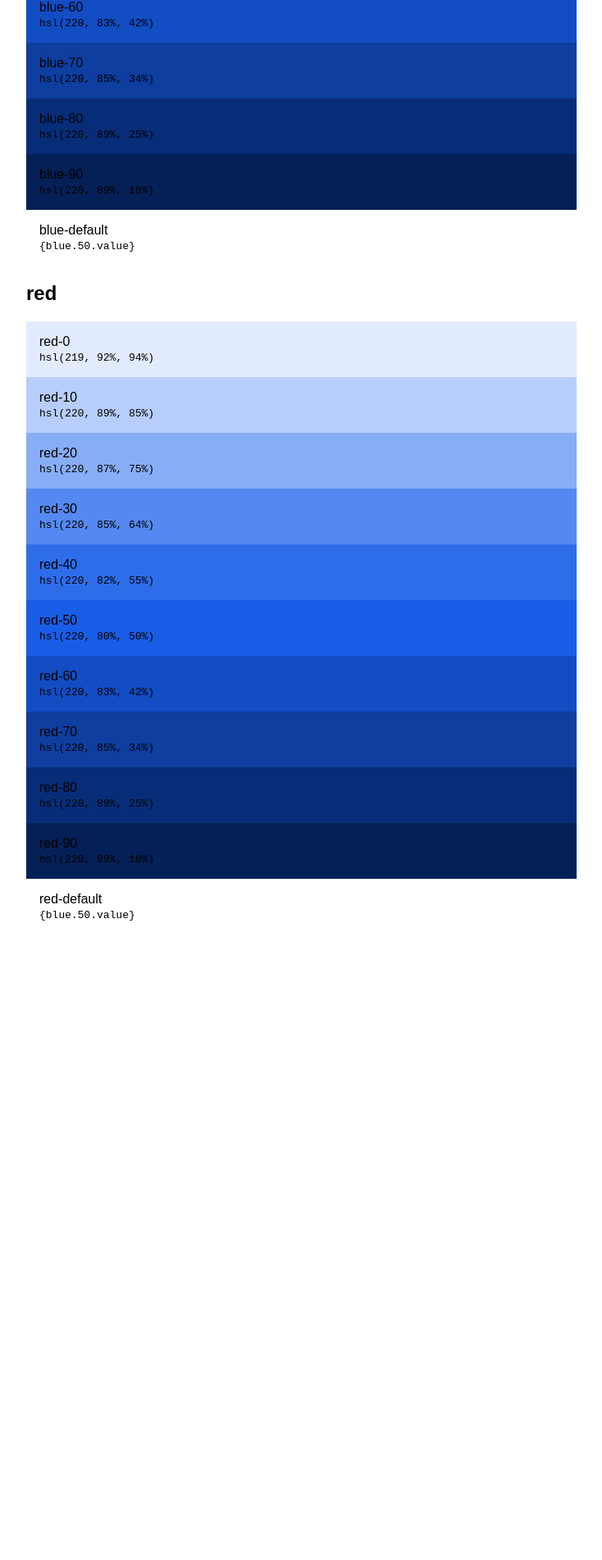
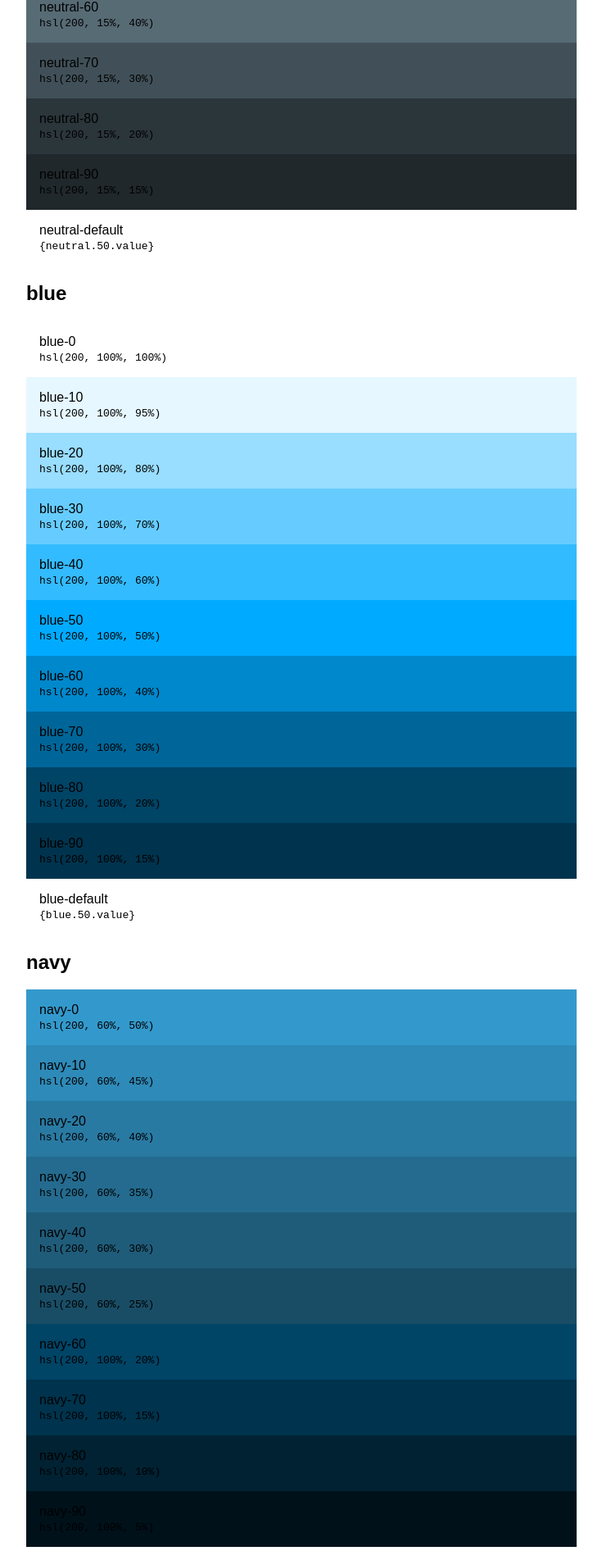
Before and after one commit to scottdejonge/color-system, a Vue app: page / in a window 1280 px wide. Shown: the part 540-2443 px from the top of the page at 82% size, without its empty margins (272-1007 px from the left). Before the commit the page ends 1728 px from the top, so only its background shows below. Built offline with nearby package versions, Linux system fonts and the light colour scheme.

Commit message:
Palettes

```diff
--- a/constants/colors.json
+++ b/constants/colors.json
@@ -1,94 +1,278 @@
 {
+  "neutral": {
+    "0": {
+      "name": "neutral-0",
+      "value": "hsl(200, 15%, 100%)"
+    },
+    "10": {
+      "name": "neutral-10",
+      "value": "hsl(200, 15%, 95%)"
+    },
+    "20": {
+      "name": "neutral-20",
+      "value": "hsl(200, 15%, 80%)"
+    },
+    "30": {
+      "name": "neutral-30",
+      "value": "hsl(200, 15%, 70%)"
+    },
+    "40": {
+      "name": "neutral-40",
+      "value": "hsl(200, 15%, 60%)"
+    },
+    "50": {
+      "name": "neutral-50",
+      "value": "hsl(200, 15%, 50%)"
+    },
+    "60": {
+      "name": "neutral-60",
+      "value": "hsl(200, 15%, 40%)"
+    },
+    "70": {
+      "name": "neutral-70",
+      "value": "hsl(200, 15%, 30%)"
+    },
+    "80": {
+      "name": "neutral-80",
+      "value": "hsl(200, 15%, 20%)"
+    },
+    "90": {
+      "name": "neutral-90",
+      "value": "hsl(200, 15%, 15%)"
+    },
+    "default"  : {
+      "name": "neutral-default",
+      "value": "{neutral.50.value}"
+    }
+  },
   "blue": {
     "0": {
       "name": "blue-0",
-      "value": "hsl(219, 92%, 94%)"
+      "value": "hsl(200, 100%, 100%)"
     },
     "10": {
       "name": "blue-10",
-      "value": "hsl(220, 89%, 85%)"
+      "value": "hsl(200, 100%, 95%)"
     },
     "20": {
       "name": "blue-20",
-      "value": "hsl(220, 87%, 75%)"
+      "value": "hsl(200, 100%, 80%)"
     },
     "30": {
       "name": "blue-30",
-      "value": "hsl(220, 85%, 64%)"
+      "value": "hsl(200, 100%, 70%)"
     },
     "40": {
       "name": "blue-40",
-      "value": "hsl(220, 82%, 55%)"
+      "value": "hsl(200, 100%, 60%)"
     },
     "50": {
       "name": "blue-50",
-      "value": "hsl(220, 80%, 50%)"
+      "value": "hsl(200, 100%, 50%)"
     },
     "60": {
       "name": "blue-60",
-      "value": "hsl(220, 83%, 42%)"
+      "value": "hsl(200, 100%, 40%)"
     },
     "70": {
       "name": "blue-70",
-      "value": "hsl(220, 85%, 34%)"
+      "value": "hsl(200, 100%, 30%)"
     },
     "80": {
       "name": "blue-80",
-      "value": "hsl(220, 89%, 25%)"
+      "value": "hsl(200, 100%, 20%)"
     },
     "90": {
       "name": "blue-90",
-      "value": "hsl(220, 89%, 18%)"
+      "value": "hsl(200, 100%, 15%)"
     },
     "default"  : {
       "name": "blue-default",
       "value": "{blue.50.value}"
     }
   },
+  "navy": {
+    "0": {
+      "name": "navy-0",
+      "value": "hsl(200, 60%, 50%)"
+    },
+    "10": {
+      "name": "navy-10",
+      "value": "hsl(200, 60%, 45%)"
+    },
+    "20": {
+      "name": "navy-20",
+      "value": "hsl(200, 60%, 40%)"
+    },
+    "30": {
+      "name": "navy-30",
+      "value": "hsl(200, 60%, 35%)"
+    },
+    "40": {
+      "name": "navy-40",
+      "value": "hsl(200, 60%, 30%)"
+    },
+    "50": {
+      "name": "navy-50",
+      "value": "hsl(200, 60%, 25%)"
+    },
+    "60": {
+      "name": "navy-60",
+      "value": "hsl(200, 100%, 20%)"
+    },
+    "70": {
+      "name": "navy-70",
+      "value": "hsl(200, 100%, 15%)"
+    },
+    "80": {
+      "name": "navy-80",
+      "value": "hsl(200, 100%, 10%)"
+    },
+    "90": {
+      "name": "navy-90",
+      "value": "hsl(200, 100%, 5%)"
+    },
+    "default"  : {
+      "name": "navy-default",
+      "value": "{navy.50.value}"
+    }
+  },
+  "green": {
+    "0": {
+      "name": "green-0",
+      "value": "hsl(170, 70%, 100%)"
+    },
+    "10": {
+      "name": "green-10",
+      "value": "hsl(170, 70%, 95%)"
+    },
+    "20": {
+      "name": "green-20",
+      "value": "hsl(170, 70%, 80%)"
+    },
+    "30": {
+      "name": "green-30",
+      "value": "hsl(170, 70%, 70%)"
+    },
+    "40": {
+      "name": "green-40",
+      "value": "hsl(170, 70%, 60%)"
+    },
+    "50": {
+      "name": "green-50",
+      "value": "hsl(170, 70%, 50%)"
+    },
+    "60": {
+      "name": "green-60",
+      "value": "hsl(170, 70%, 40%)"
+    },
+    "70": {
+      "name": "green-70",
+      "value": "hsl(170, 70%, 30%)"
+    },
+    "80": {
+      "name": "green-80",
+      "value": "hsl(170, 70%, 20%)"
+    },
+    "90": {
+      "name": "green-90",
+      "value": "hsl(170, 70%, 15%)"
+    },
+    "default"  : {
+      "name": "green-default",
+      "value": "{green.50.value}"
+    }
+  },
   "red": {
     "0": {
       "name": "red-0",
-      "value": "hsl(219, 92%, 94%)"
+      "value": "hsl(15, 100%, 100%)"
     },
     "10": {
       "name": "red-10",
-      "value": "hsl(220, 89%, 85%)"
+      "value": "hsl(15, 100%, 95%)"
     },
     "20": {
       "name": "red-20",
-      "value": "hsl(220, 87%, 75%)"
+      "value": "hsl(15, 100%, 80%)"
     },
     "30": {
       "name": "red-30",
-      "value": "hsl(220, 85%, 64%)"
+      "value": "hsl(15, 100%, 70%)"
     },
     "40": {
       "name": "red-40",
-      "value": "hsl(220, 82%, 55%)"
+      "value": "hsl(15, 100%, 60%)"
     },
     "50": {
       "name": "red-50",
-      "value": "hsl(220, 80%, 50%)"
+      "value": "hsl(15, 100%, 50%)"
     },
     "60": {
       "name": "red-60",
-      "value": "hsl(220, 83%, 42%)"
+      "value": "hsl(15, 100%, 40%)"
     },
     "70": {
       "name": "red-70",
-      "value": "hsl(220, 85%, 34%)"
+      "value": "hsl(15, 100%, 30%)"
     },
     "80": {
       "name": "red-80",
-      "value": "hsl(220, 89%, 25%)"
+      "value": "hsl(15, 100%, 20%)"
     },
     "90": {
       "name": "red-90",
-      "value": "hsl(220, 89%, 18%)"
+      "value": "hsl(15, 100%, 15%)"
     },
     "default"  : {
       "name": "red-default",
-      "value": "{blue.50.value}"
+      "value": "{red.50.value}"
+    }
+  },
+  "yellow": {
+    "0": {
+      "name": "yellow-0",
+      "value": "hsl(60, 100%, 100%)"
+    },
+    "10": {
+      "name": "yellow-10",
+      "value": "hsl(60, 100%, 95%)"
+    },
+    "20": {
+      "name": "yellow-20",
+      "value": "hsl(60, 100%, 80%)"
+    },
+    "30": {
+      "name": "yellow-30",
+      "value": "hsl(60, 100%, 70%)"
+    },
+    "40": {
+      "name": "yellow-40",
+      "value": "hsl(60, 100%, 60%)"
+    },
+    "50": {
+      "name": "yellow-50",
+      "value": "hsl(60, 100%, 50%)"
+    },
+    "60": {
+      "name": "yellow-60",
+      "value": "hsl(60, 100%, 40%)"
+    },
+    "70": {
+      "name": "yellow-70",
+      "value": "hsl(60, 100%, 30%)"
+    },
+    "80": {
+      "name": "yellow-80",
+      "value": "hsl(60, 100%, 20%)"
+    },
+    "90": {
+      "name": "yellow-90",
+      "value": "hsl(60, 100%, 15%)"
+    },
+    "default"  : {
+      "name": "yellow-default",
+      "value": "{yellow.50.value}"
     }
   }
 }
--- a/constants/palettes.js
+++ b/constants/palettes.js
@@ -1,4 +1,8 @@
 export default [
+  'neutral',
   'blue',
-  'red'
+  'navy',
+  'green',
+  'red',
+  'yellow',
 ]
```
